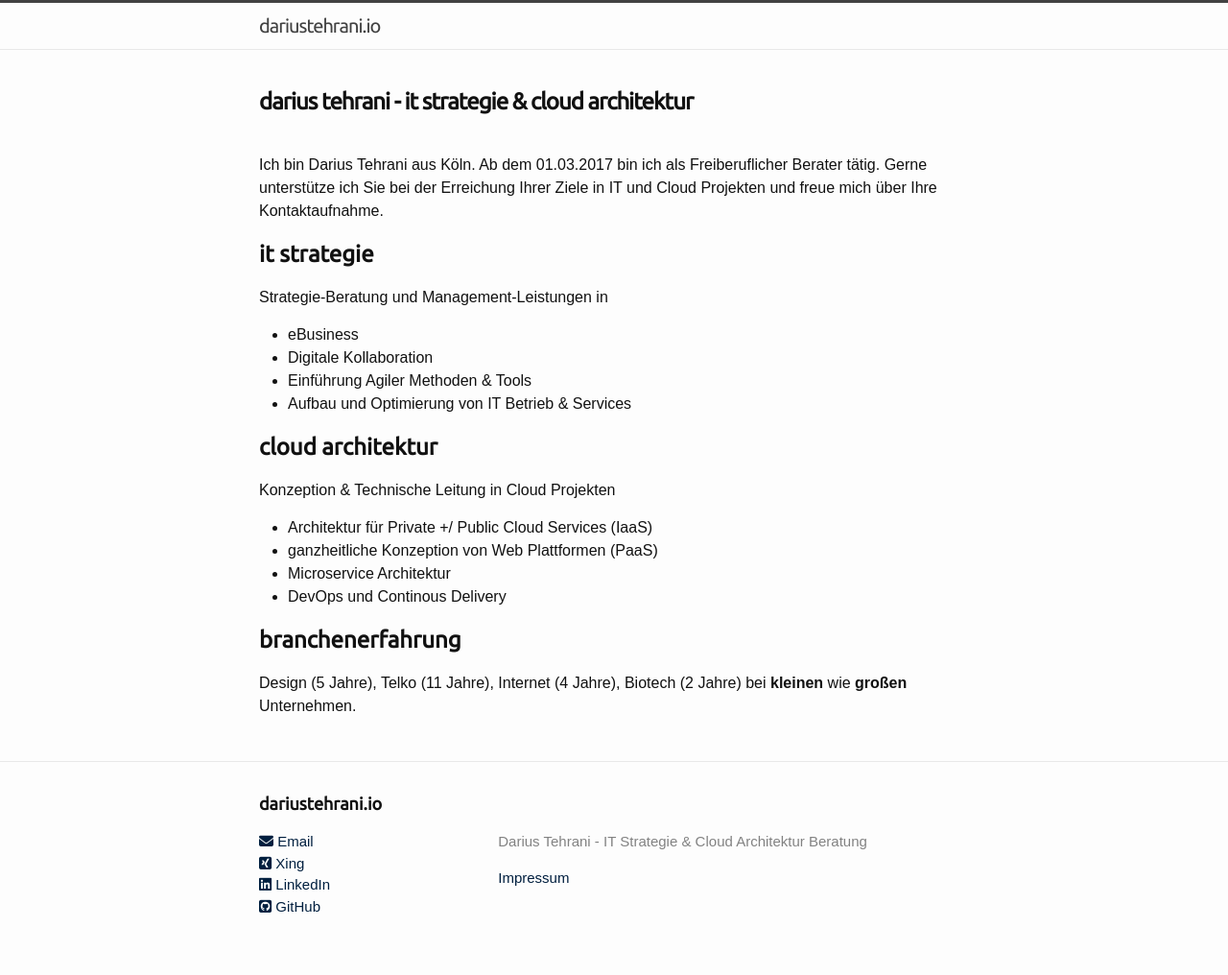
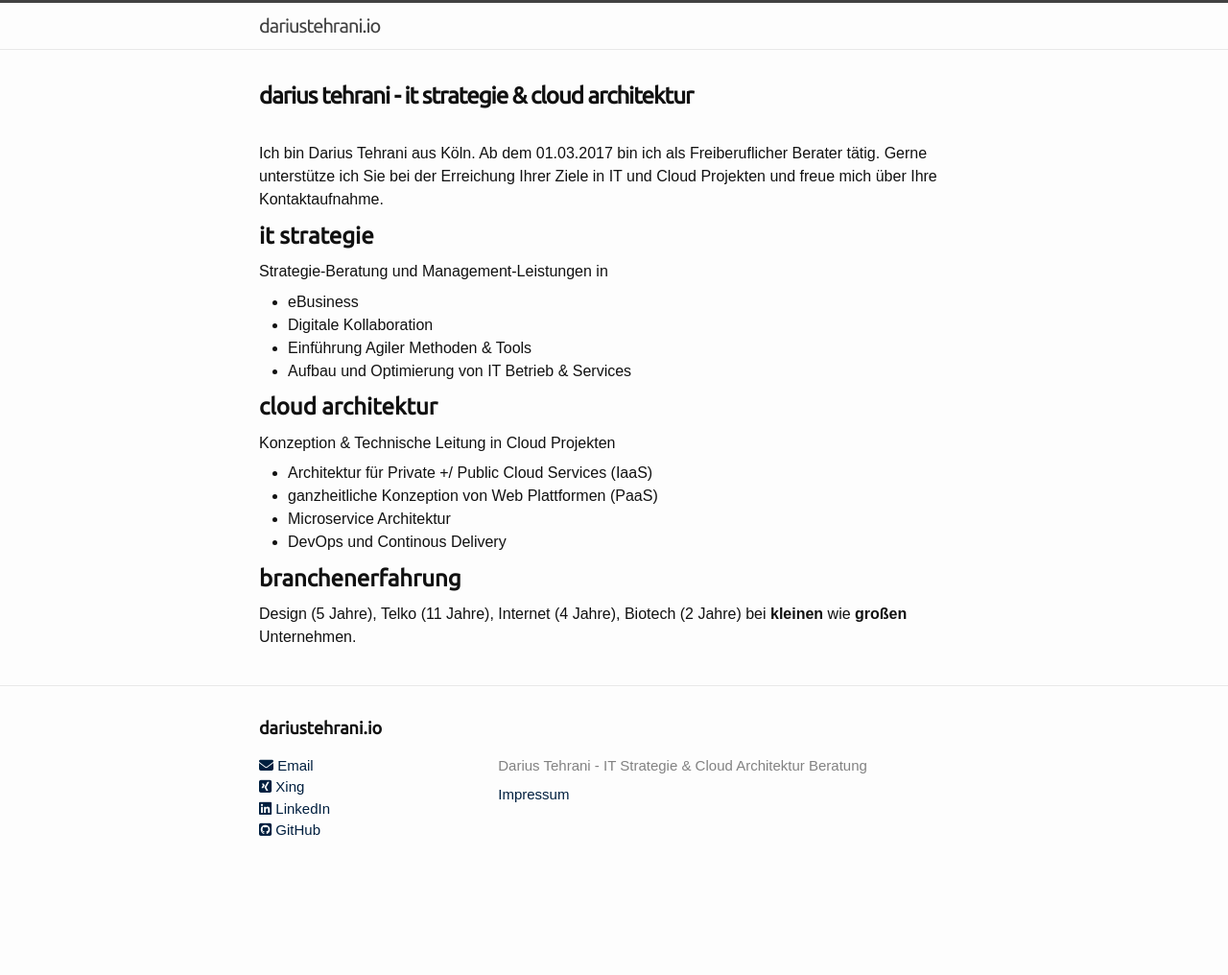
Before and after one commit to datadarius/darius.github.io, a Jekyll site: the page built from index.md, in a window 1280 px wide. Shown: the whole page at 96% size. Built offline with Jekyll 4.4.1, drawn with Linux system fonts in a browser that asks for light colours; nearby versions of some CDN libraries; some web fonts are replaced; after the commit the page ends 929 px from its top, so only the background shows below that.

```diff
--- a/_sass/minima/_base.scss
+++ b/_sass/minima/_base.scss
@@ -39,7 +39,7 @@
 p, blockquote, pre,
 ul, ol, dl, figure,
 %vertical-rhythm {
-  margin-bottom: $spacing-unit / 2;
+  margin-bottom: $spacing-unit / 4;
 }
 
 
--- a/_sass/minima/_layout.scss
+++ b/_sass/minima/_layout.scss
@@ -17,7 +17,6 @@
   letter-spacing: -1px;
   margin-bottom: 0;
   float: left;
-
   &,
   &:visited {
     color: $grey-color-dark;
@@ -206,7 +205,6 @@
   font-size: 24px;
   font-weight: 700;
   letter-spacing: -1px;
-  line-height: 2;
   @include media-query($on-laptop) {
     font-size: 24px;
 
```
